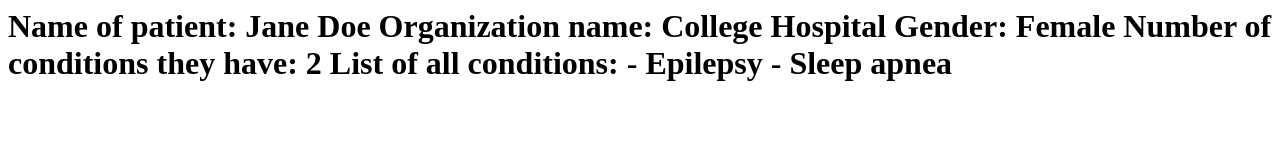
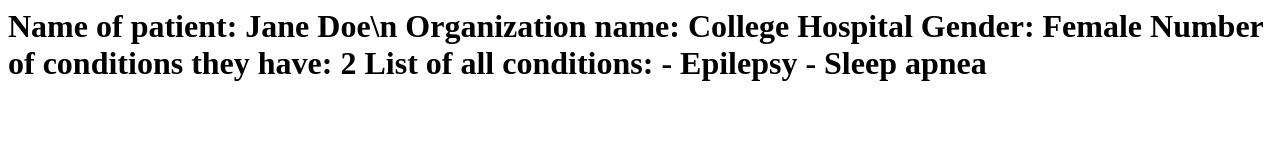
Before and after one commit to x68luo/QA-inter-winter2020, a plain HTML site: page index.html in a window 1280 px wide. Drawn offline with Linux system fonts and the light colour scheme.

Commit message:
Update index.html

```diff
--- a/index.html
+++ b/index.html
@@ -1,4 +1,4 @@
-<h1>Name of patient: Jane Doe
+<h1>Name of patient: Jane Doe\n
 Organization name: College Hospital
 Gender: Female
 Number of conditions they have: 2
```
